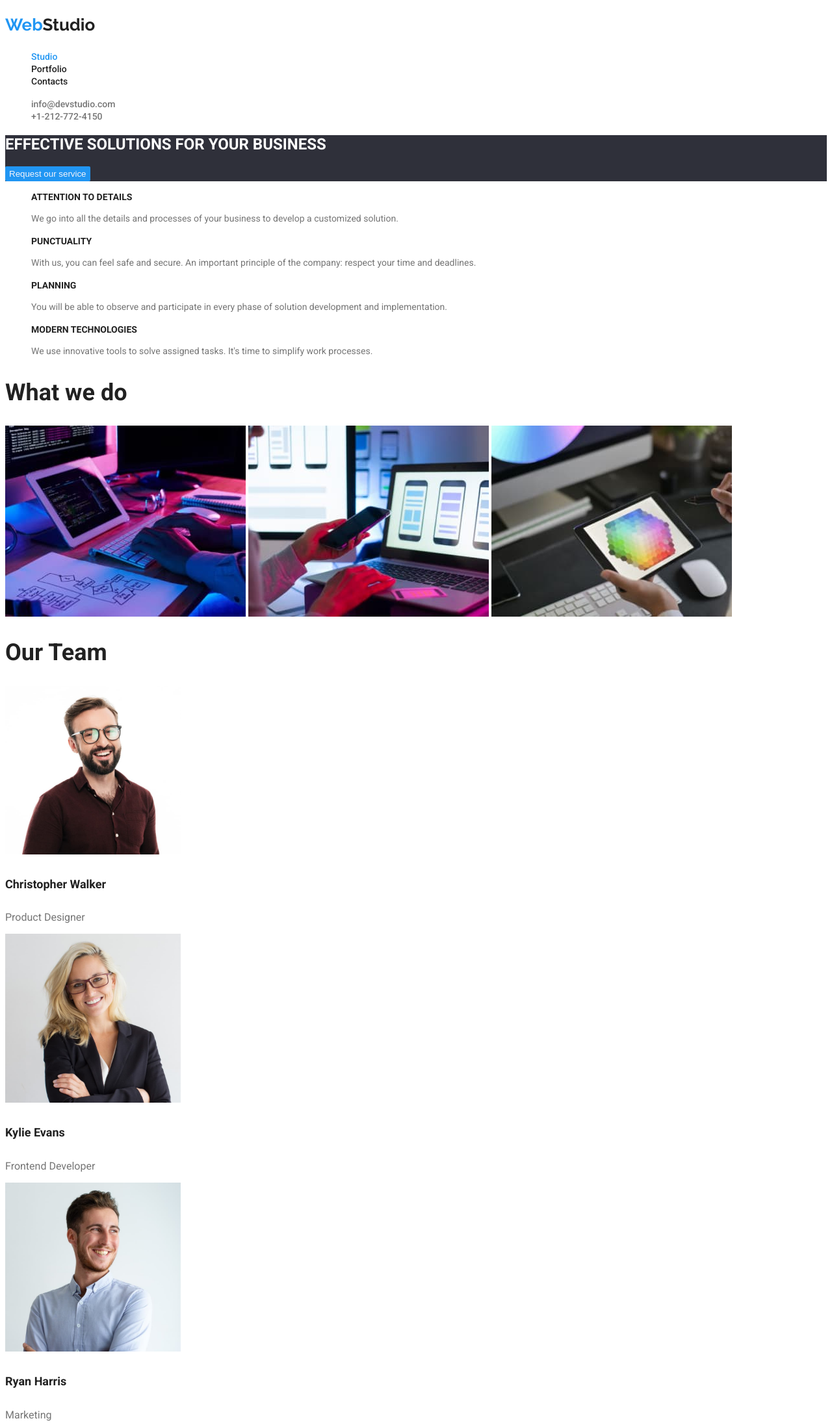
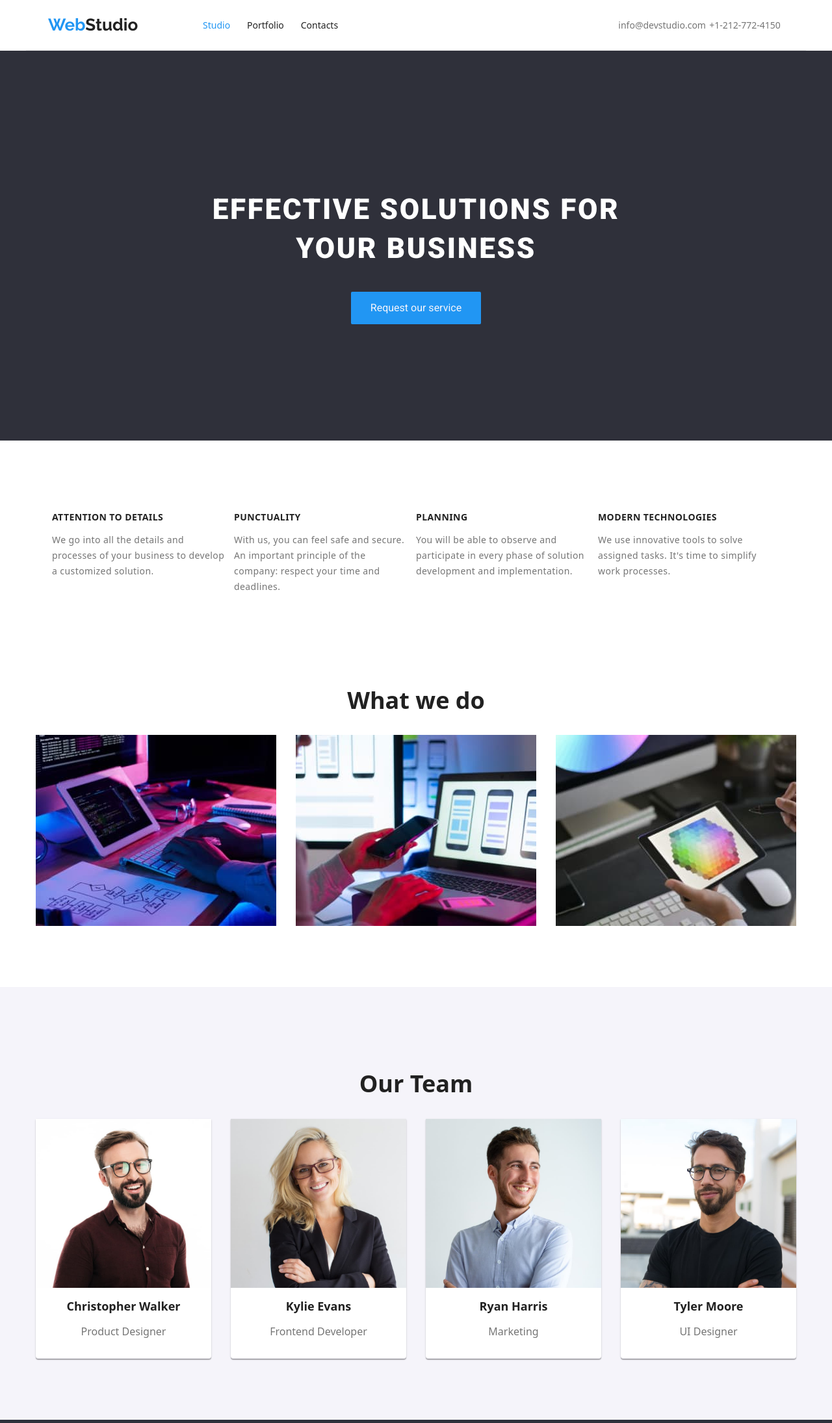
Before and after one commit to chiperandrei42/goit-markup-hw-03, a plain HTML site: page index.html in a window 1280 px wide. Shown: the top 2190 px of the page at 65% size. Drawn offline with nearby package versions, Linux system fonts and the light colour scheme.

Commit message:
Finished index.html align

```diff
--- a/css/styles.css
+++ b/css/styles.css
@@ -71,12 +71,14 @@ body {
 }
 .list-class {
     list-style-type: none;
+    margin:0;
 }
 
 .primary-text {
     font-weight: 700;
     font-size: 18px;
-    line-height: 200%
+    line-height: 200%;
+    margin: 0;
 }
 
 .secondary-text {
@@ -85,6 +87,7 @@ body {
         font-size: 16px;
         line-height: 200%;
         line-height: normal;
+        margin: 0;
 }
 
 .footer-section {
@@ -119,6 +122,8 @@ body {
 }
 
 .request-our-service {
+    font-family: var(--heading-font-family);
+    font-size: 16px;
         background-color: var(--text-hover-color);
         border: none;
         border-radius: 2px;
@@ -134,11 +139,17 @@ body {
 
 .effective-solutions {
     background-color: var(--secondary-bg-color);
-
 }
 
 .effective-solutions-text {
     color:white;
+    font-family: var(--heading-font-family);
+    font-size:44px;
+    font-weight: 900;
+    line-height: 136.364%;
+    width:696px;
+    text-align: center;
+    letter-spacing: 2.64px;
 }
 
 .paragraph-text {
@@ -146,6 +157,7 @@ body {
     font-weight: 700;
     line-height: normal;
     text-transform: uppercase;
+    letter-spacing: 0.42px;
 }
 
 .paragraph-secondary {
@@ -153,6 +165,7 @@ body {
     font-size: 14px;
     font-weight: 400;
     line-height: 171.429%;
+    letter-spacing: 0.42px;
 }
 
 .heading-section {
@@ -164,3 +177,126 @@ body {
 .current {
     color: var(--text-hover-color);
 }
+
+body {
+margin: 0;
+}
+
+
+.container {
+    width:1200px;
+    margin:auto;
+}
+
+.nav-container {
+    display:flex;
+    align-items: center;
+    width:80%;
+    justify-content: space-between;
+}
+
+.global-header {
+    display: flex;
+    align-items: center;
+    justify-content: space-evenly;
+    border-bottom: 1px solid #ececec;
+}
+
+.global-header .main-navigation ul {
+    list-style-type: none;
+    align-items: center;
+    width:18.75em;
+    justify-content: space-evenly;
+    display: flex;
+}
+
+.effective-solutions {
+    display: flex;
+    height: 37.5em;
+    align-items: center;
+    flex-direction: column;
+    justify-content: center;
+}
+
+.request-our-service {
+    height: 50px;
+    width: 200px;
+}
+
+.paragraph-container .list-class {
+    display:flex;
+    column-gap: 10px;
+}
+
+.paragraph-secondary {
+    width:270px;
+}
+
+.what-we-do-container {
+    display: flex;
+    flex-direction: column;
+    align-items: center;
+}
+
+.what-we-do-images {
+    display: flex;
+    gap:30px;
+}
+
+.our-team-section {
+    display: flex;
+    justify-content: center;
+    gap:30px;
+}
+
+.our-team-cards {
+    display:flex;
+    align-items: center;
+    flex-direction: column;
+    gap:10px;
+    background-color: #fff;
+    box-shadow: 0px 2px 1px 0px rgba(0, 0, 0, 0.20), 0px 1px 1px 0px rgba(0, 0, 0, 0.14), 0px 1px 3px 0px rgba(0, 0, 0, 0.12);
+    border-bottom: solid 1px #F5F4FA;
+    border-radius: 0px 0px 4px 4px;
+}
+
+.our-team-cards p {
+    padding-bottom:30px;
+}
+
+.heading-section-our-team {
+    font-size: 36px;
+    font-weight: 700;
+    line-height: normal;
+    display:flex;
+    justify-content: center;
+}
+
+.section {
+    padding-top: 94px;
+        padding-bottom: 94px;
+}
+
+.effective-solutions-section {
+    padding-bottom: 94px;
+}
+
+.our-team-color-block {
+    background-color: #F5F4FA;
+}
+
+.footer-section {
+    padding: 30px;
+}
+
+.footer-section ul {
+    padding-left:15px;
+}
+
+.footer-section .list-class li {
+    padding-bottom:12px;
+}
+
+.logo-container-class {
+    padding:15px;
+}
--- a/index.html
+++ b/index.html
@@ -10,16 +10,22 @@
       rel="stylesheet"
     />
     <link href="css/styles.css" rel="stylesheet" />
+    <link
+      rel="stylesheet"
+      href="node_modules/modern-normalize/modern-normalize.css"
+    />
     <title>Studio</title>
   </head>
   <body>
     <!--Header-->
-    <header>
+    <div class="container">
+    <header class="global-header">
       <a class="link-class" href="index.html">
         <h1 class="logo">
           Web<span class="logo-secondary-color">Studio</span>
         </h1>
       </a>
+<div class="nav-container">
       <nav class="main-navigation">
         <ul class="list-class">
           <li><a class="link-class current" href="index.html">Studio</a></li>
@@ -28,6 +34,7 @@
         </ul>
       </nav>
       <section class="main-navigation">
+        <div class="contact-container">
         <ul class="list-class">
           <li>
             <a class="contact-link" href="mailto:info@devstudio.com"
@@ -40,19 +47,26 @@
             >
           </li>
         </ul>
+      </div>
+    </div>
       </section>
+      </div>
     </header>
     <!--Main-->
     <main>
+      <section class="effective-solutions-section">
       <section class="effective-solutions">
         <h2 class="effective-solutions-text">
           EFFECTIVE SOLUTIONS FOR YOUR BUSINESS
         </h2>
+
         <button class="request-our-service" type="button">
           Request our service
         </button>
         </section>
-      <div>
+        </section>
+        <div class="paragraph-container">
+        <div class="container">
         <ul class="list-class">
           <li>
             <p class="paragraph-text"><b>ATTENTION TO DETAILS</b></p>
@@ -84,9 +98,12 @@
           </li>
         </ul>
         </div>
-      <section>
+      </div>
+      <section class="section">
+      <div class="container">
+      <section class="what-we-do-container">
         <h2 class="heading-section">What we do</h2>
-        <div>
+        <div class="what-we-do-images">
           <img
             src="./images/what-we-do-example-1.jpg"
             alt="person typing on the keyboard"
@@ -105,11 +122,15 @@
             width="370"
           />
         </div>
+        </div>
         </section>
-      <section>
-        <h2 class="heading-section">Our Team</h2>
-        <div>
-          <div>
+      </section>
+      <div class="our-team-color-block">
+      <div class="container">
+          <section class="section">
+        <h2 class="heading-section-our-team">Our Team</h2>
+        <div class="our-team-section">
+          <div class="our-team-cards">
             <img
               src="./images/product-designer.jpg"
               alt="product-designer-portrait"
@@ -119,7 +140,7 @@
             <p class="secondary-text">Product Designer</p>
             </div>
 
-          <div>
+          <div class="our-team-cards">
             <img
               src="./images/frontend-developer.jpg"
               alt="frontend-developer-portrait"
@@ -129,7 +150,7 @@
             <p class="secondary-text">Frontend Developer</p>
             </div>
 
-          <div>
+          <div class="our-team-cards">
             <img
               src="./images/marketing-person.jpg"
               alt="marketing-person"
@@ -139,7 +160,7 @@
             <p class="secondary-text">Marketing</p>
             </div>
 
-          <div>
+          <div class="our-team-cards">
             <img
               src="./images/ui-designer.jpg"
               alt="ui-designer-portrait"
@@ -149,14 +170,18 @@
             <p class="secondary-text">UI Designer</p>
             </div>
           </div>
+          </div>
         </section>
     </main>
     <!--Footer-->
     <footer>
       <section class="footer-section">
+        <div class="container">
+          <div class="logo-container-class">
         <a class="link-class" href="index.html">
           <h2 class="logo">Web<span class="logo-footer-color">Studio</span></h2>
         </a>
+        </div>
         <address class="footer-contact">
           <ul class="list-class">
             <li class="physical-address">695 Park Ave, NY 10065, USA</li>
@@ -172,6 +197,7 @@
             </li>
           </ul>
         </address>
+        </div>
       </section>
     </footer>
   </body>
```
Also changed, not shown: portfolio.html (+1 -1 lines). Lines whose indentation alone changed are shown as unchanged.
